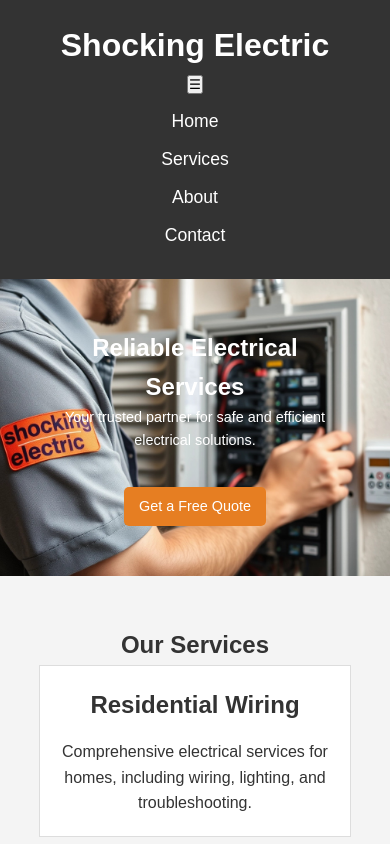
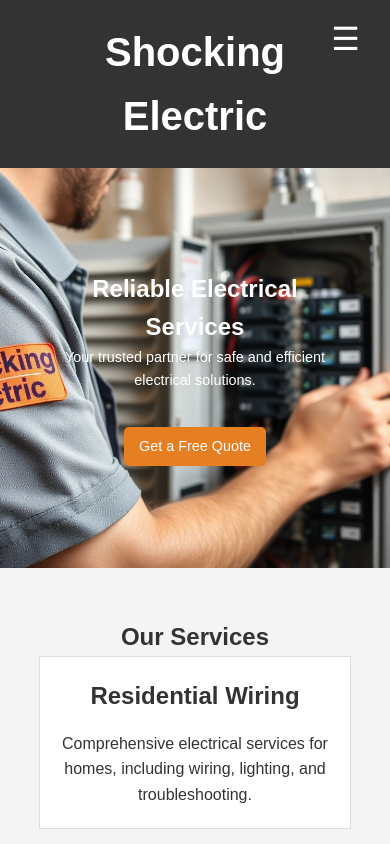
Before and after one commit to brianleeuk/se-www, a plain HTML site: page index.html in a window 390 px wide. Shown: the top 844 px of the page. Drawn offline with Linux system fonts and the light colour scheme; a script that the page names is missing.

Commit message:
Update styles.css
Asked GPT-4 for a hamburger menu on mobile devices.

```diff
--- a/styles.css
+++ b/styles.css
@@ -25,6 +25,7 @@ header {
     color: #fff;
     padding: 20px 0;
     text-align: center;
+    position: relative;
 }
 
 header h1 {
@@ -32,12 +33,18 @@ header h1 {
     font-size: 2.5em;
 }
 
+nav {
+    display: flex;
+    justify-content: center;
+    align-items: center;
+}
+
 nav ul {
     list-style: none;
+    display: flex;
 }
 
 nav ul li {
-    display: inline;
     margin: 0 15px;
 }
 
@@ -45,6 +52,16 @@ nav ul li a {
     color: #fff;
     text-decoration: none;
     font-size: 1.1em;
+}
+
+/* Hide the menu toggle button by default */
+.menu-toggle {
+    display: none;
+    background: none;
+    border: none;
+    color: #fff;
+    font-size: 2em;
+    cursor: pointer;
 }
 
 /* Hero Section */
@@ -162,21 +179,32 @@ footer {
 
 /* Responsive Design */
 @media only screen and (max-width: 768px) {
-    /* Adjust the header and navigation for mobile */
-    header h1 {
-        font-size: 2em;
+    /* Display hamburger button */
+    .menu-toggle {
+        display: block;
+        position: absolute;
+        top: 20px;
+        right: 30px;
+    }
+
+    /* Hide the navigation menu by default */
+    nav {
+        display: none;
+    }
+
+    nav ul {
+        flex-direction: column;
+        background: #333;
+        padding: 20px;
     }
 
     nav ul li {
-        display: block;
         margin: 10px 0;
     }
 
-    /* Make hero section fit content on mobile */
-    .hero {
-        height: auto;
-        padding: 50px 20px;
-        background-size: cover;
+    /* Show menu when toggled */
+    nav.active {
+        display: flex;
     }
 
     .hero h2 {
```
